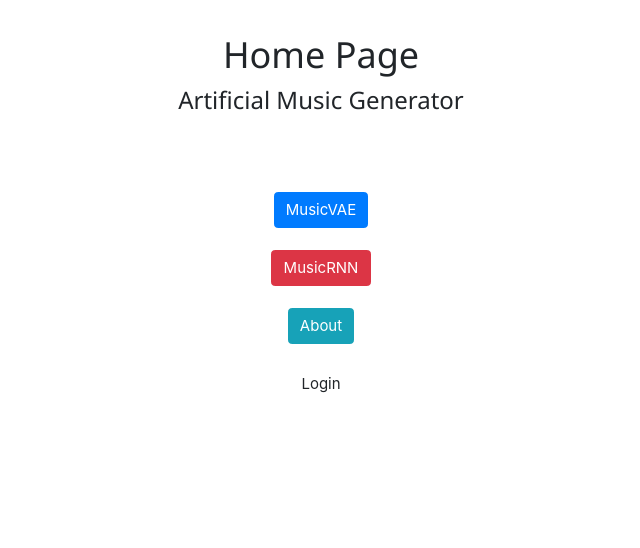
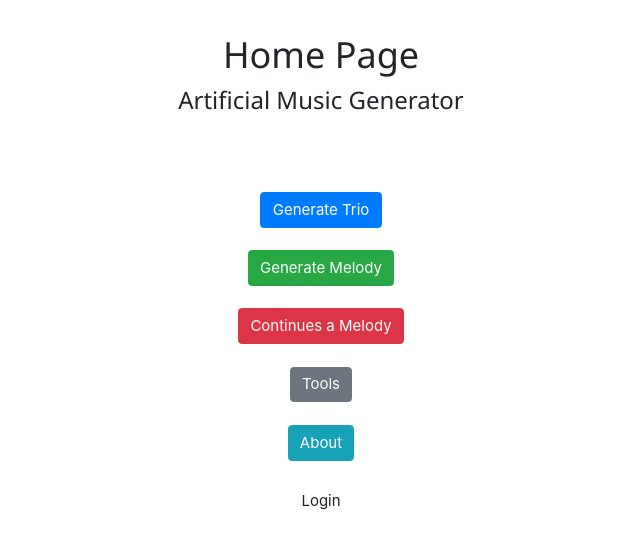
Before and after one commit to RyanLinrm/Artificial-Music-Generato, a React (Create React App) app: page / in a window 1280 px wide. Shown: the top 548 px of the page, without its empty margins (319-959 px from the left). Built offline with nearby package versions, Linux system fonts and the light colour scheme.

Commit message:
MusicVAE model page to generate trio

```diff
--- a/src/App.js
+++ b/src/App.js
@@ -1,6 +1,7 @@
 import React from "react"
 import { BrowserRouter as Router, Switch, Route, Link } from "react-router-dom"
 import Homepage from "./pages/homepage"
+import VAEpage from './pages/VAEpage'
 
 
 class App extends React.Component {
@@ -9,6 +10,7 @@ class App extends React.Component {
       <Router>
         <div>
           <Switch>
+            <Route path="/gentrio" component={VAEpage} />
             <Route path="/">
               <Homepage />
             </Route>
--- a/src/components/generator.js
+++ b/src/components/MusicVAE.js
@@ -1,9 +1,9 @@
 import React from 'react';
 import ReactDOM from 'react-dom';
-import './App.css';
+import '../App.css';
 import * as mm from "@magenta/music";
 
-class Generator extends React.Component {
+class MusicVAE extends React.Component {
     constructor(props){
         super()
 
@@ -63,7 +63,7 @@ class Generator extends React.Component {
 
     render(){
         return(
-            <div>
+            <div className="text-center">
                 <div>
                     <canvas ref={this.canvasRef2} />
                 </div>
@@ -83,4 +83,4 @@ class Generator extends React.Component {
     }
 }
 
-export default Generator;
+export default MusicVAE;
--- /dev/null
+++ b/src/pages/VAEpage.js
@@ -0,0 +1,14 @@
+import React, { Component } from 'react'
+import MusicVAE from '../components/MusicVAE'
+
+export default class VAEpage extends Component {
+    render() {
+        return (
+            <div>
+                <h1 className='text-center'>Generate a Random Trio Artificially</h1>
+                <br/><br/>
+                <MusicVAE />
+            </div>
+        )
+    }
+}
--- a/src/pages/homepage.js
+++ b/src/pages/homepage.js
@@ -9,9 +9,13 @@ export class Homepage extends Component {
                 <h3 className='text-center'>Artificial Music Generator</h3>
                 <br/><br/><br/>
                 <div className='text-center'>
-                    <button className='btn btn-primary'>MusicVAE</button>
+                    <button className='btn btn-primary'>Generate Trio</button>
                     <br/><br/>
-                    <button className='btn btn-danger'>MusicRNN</button>
+                    <button className='btn btn-success'>Generate Melody</button>
+                    <br/><br/>
+                    <button className='btn btn-danger'>Continues a Melody</button>
+                    <br/><br/>
+                    <button className='btn btn-secondary'>Tools</button>
                     <br/><br/>
                     <button className='btn btn-info'>About</button>
                     <br/><br/>
```
